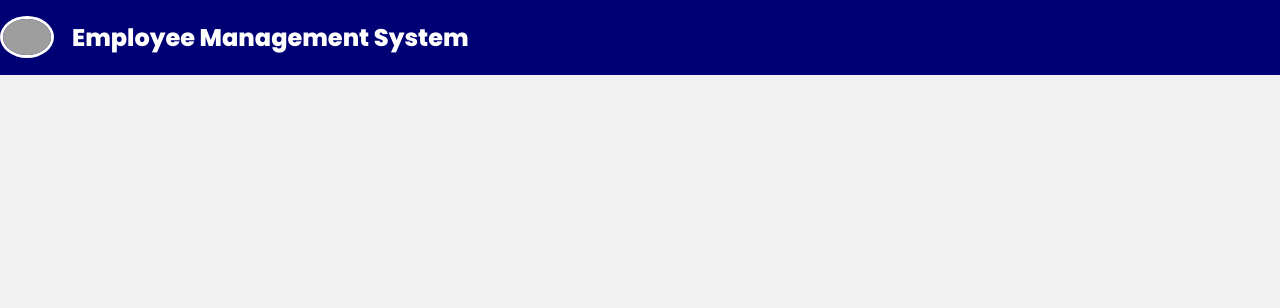
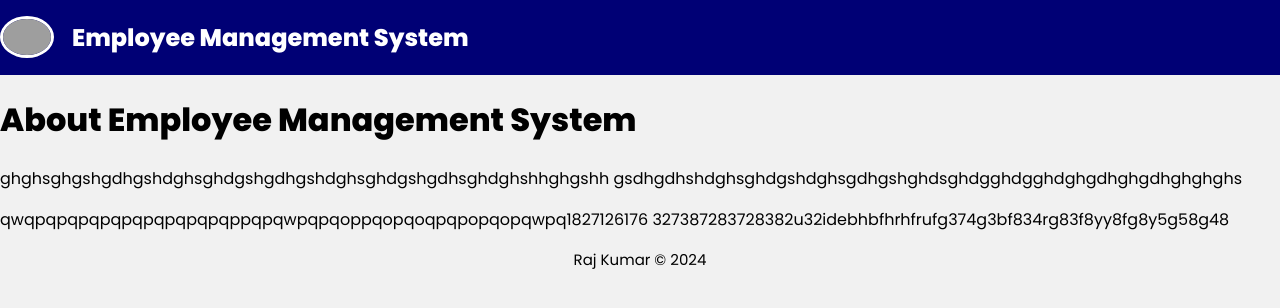
Before and after one commit to kumar-modukuri/Frontend, a React (Create React App) app: page /about in a window 1280 px wide. Shown: the top 308 px of the page. Built offline with nearby package versions, Linux system fonts and the light colour scheme; grey boxes are pictures that could not be loaded.

Commit message:
footer,about

```diff
--- a/src/App.js
+++ b/src/App.js
@@ -1,6 +1,8 @@
-import {BrowserRouter,Routes,Route} from 'react-router-dom';
+import { BrowserRouter, Route, Routes } from 'react-router-dom';
+import Footer from './components/Footer';
+import Navbar from './components/Navbar';
+import About from './pages/About';
 import Home from './pages/Home';
-import Navbar from './components/Navbar';
 
 function App() {
   return (
@@ -13,8 +15,13 @@ function App() {
               path="/"
               element={<Home />}
             />
+            <Route
+              path="/about"
+              element={<About />}
+            />
           </Routes>
         </div>
+        <Footer />
       </BrowserRouter>
     </div>
   );
--- /dev/null
+++ b/src/components/Footer.js
@@ -0,0 +1,9 @@
+const Footer = () => {
+    return (
+        <div className="copyright">
+            Raj Kumar &copy; 2024
+        </div>
+    );
+}
+
+export default Footer;
--- a/src/index.css
+++ b/src/index.css
@@ -21,10 +21,13 @@ body
   font-family: "Poppins";
 }
 
-::-webkit-scrollbar
+/* Scroll Bar */
+
+.empDiv::-webkit-scrollbar
 {
   display: none;
 }
+
 
 /* Header Styles */
 header
@@ -65,6 +68,20 @@ img
   margin-left: 8px;
 }
 
+.about {
+  font-size: 20px;
+}
+
+/* Footer Styles */
+
+.copyright
+{
+  padding: 0;
+  margin: 0;
+  font-size: 15px;
+  text-align: center;
+}
+
 /* Homepage Layout */
 .home
 {
@@ -72,7 +89,7 @@ img
   grid-template-columns: 28% 68%;
   column-gap: 4%;
   margin: 0 5%;
-  height: 88vh;
+  height: 86vh;
   align-items: center;
 }
 
--- /dev/null
+++ b/src/pages/About.js
@@ -0,0 +1,17 @@
+const About = () => {
+    return (
+        <div className="about-content">
+            <h1>About Employee Management System</h1>
+            <p>
+                ghghsghgshgdhgshdghsghdgshgdhgshdghsghdgshgdhsghdghshhghgshh
+                gsdhgdhshdghsghdgshdghsgdhgshghdsghdgghdgghdghgdhghgdhghghghs
+            </p>
+            <p>
+                qwqpqpqpqpqpqpqpqpqpqppqpqwpqpqoppqopqoqpqpopqopqwpq1827126176
+                327387283728382u32idebhbfhrhfrufg374g3bf834rg83f8yy8fg8y5g58g48
+            </p>
+        </div>
+     );
+}
+
+export default About;
```
